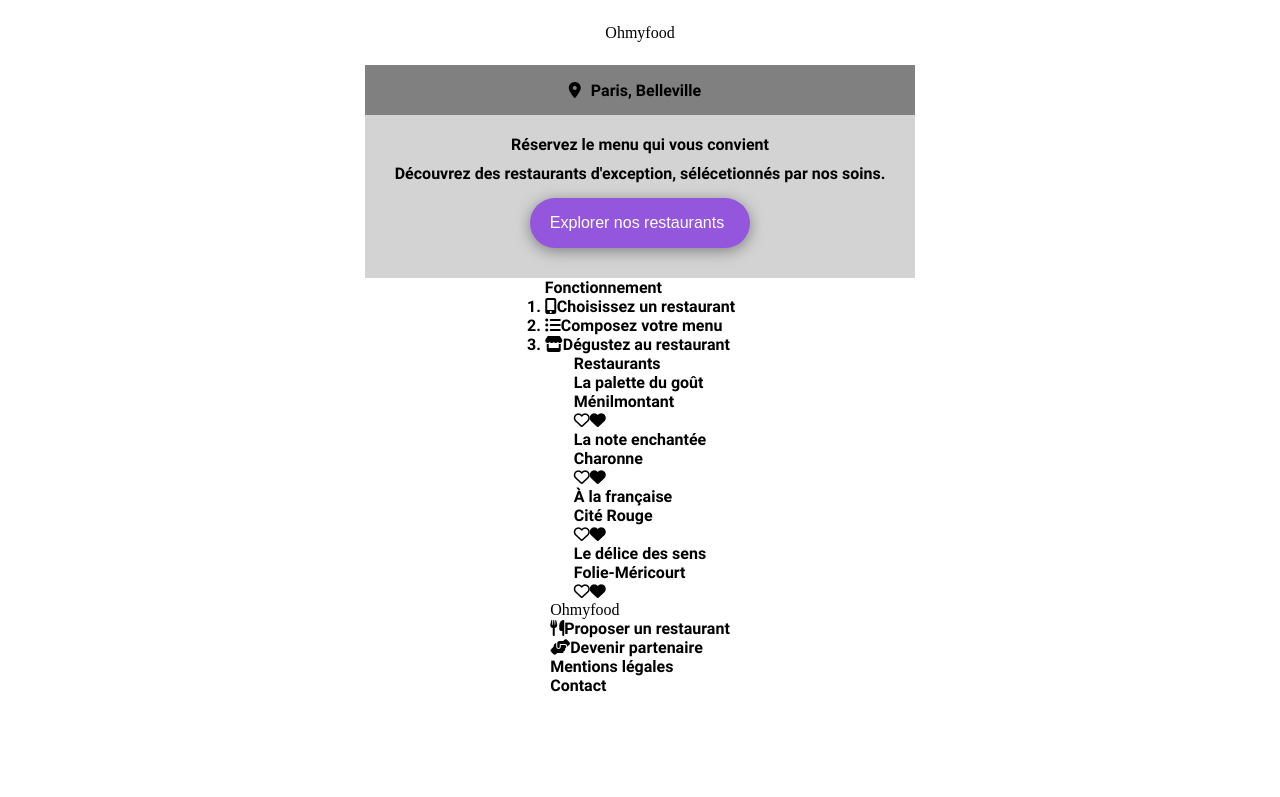
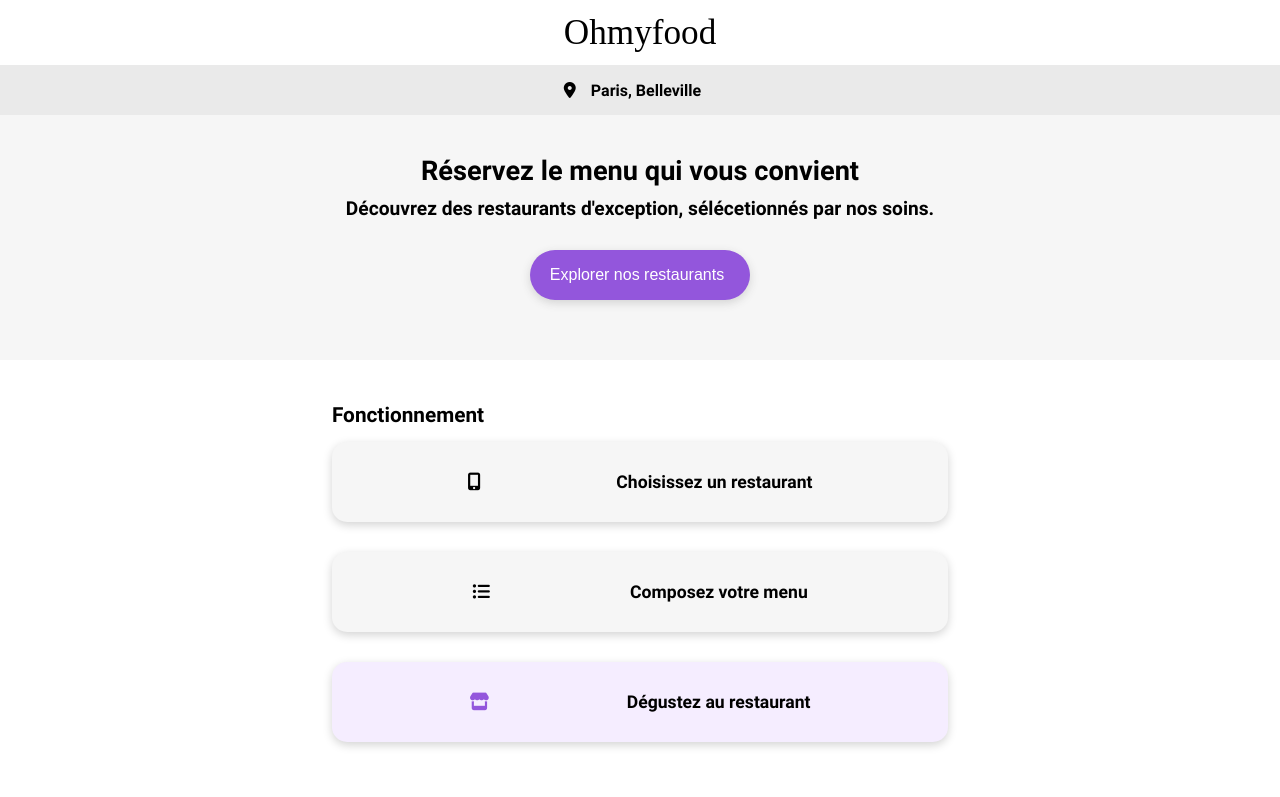
Before and after one commit to Korgmgn/-HamimiZouaoui_3_20062021, a website: page index.html in a window 1280 px wide. Shown: the top 797 px of the page. Drawn offline with Linux system fonts and the light colour scheme; files whose address does not match are found by name; a web font is replaced by a local one.

Commit message:
top index css bckgrd colors & size

```diff
--- a/assets/scss/base/_font-settings.scss
+++ b/assets/scss/base/_font-settings.scss
@@ -8,11 +8,14 @@
     src: url(../../fonts/Roboto-Bold.ttf);
 }
 
-* {
-    font-size: 1em;
-    font-weight: normal;
-    padding-inline-start: 0px;
-    margin: 0px;
+.header__logo, .footer__logo
+{
+    font-family: "Shrikhand";
+}
+
+.main-container
+{
+    font-family: "Roboto";
 }
 
 ul
@@ -24,13 +27,3 @@
     color: black;
     text-decoration: none;
 }
-
-.header__logo, .footer__logo
-{
-    font-family: "Shrikhand";
-}
-
-.main-container
-{
-    font-family: "Roboto";
-}
--- a/assets/scss/layout/_layout.scss
+++ b/assets/scss/layout/_layout.scss
@@ -1,49 +1,30 @@
 @import "./../utils/variables";
-body
-{
-    margin-left: auto;
-    margin-right: auto;
+
+* {
+    font-size: 1em;
+    font-weight: normal;
+    padding-inline-start: 0px;
+    margin: 0px;
 }
 
 .main-container{
     display: flex;
     flex-direction: column;
     align-items: center;
-    max-width: 1440px;
+    margin-left: auto;
+    margin-right: auto;
+
 }
 
 .header {
+    width: 100%;
     display:flex;
     flex-direction: column;
     text-align: center;
-    &__logo {
-        h1 {
+    &__logo h1 {
             display: inline-flex;
             align-items: center;
             height: 65px;
-        }
-    }
-    &__current-location {
-        background-color: grey;
-        &--text {
-            height: 50px;
-            display: inline-flex;
-            align-items: center;
-        }
-        &--icon {
-            position: relative;
-            right: 10px;
-        }
-    }
-    &__intro {
-        background-color: lightgrey;
-        padding: 20px 30px 30px 30px;
-        &--text {
-            margin-bottom: 15px;
-            h2 {
-                font-weight: bold;
-                margin-bottom: 10px;
-            }
-        }
+            font-size: 2.2em;
     }
 }
--- a/assets/scss/main.scss
+++ b/assets/scss/main.scss
@@ -4,4 +4,4 @@
 @import "./base/font-settings";
 @import "./components/buttons";
 @import "./layout/layout";
-@import "./pages/index-nav";
+@import "./pages/index-elements";
--- /dev/null
+++ b/assets/scss/pages/_index-elements.scss
@@ -0,0 +1,56 @@
+@import "./../utils/variables";
+@import "./../utils/mixins";
+.header {
+    &__current-location {
+        background-color: $drkbg-color;
+        &--text {
+            height: 50px;
+            display: inline-flex;
+            align-items: center;
+            font-weight: bold;
+        }
+        &--icon {
+            position: relative;
+            right: 15px;
+        }
+    }
+    &__intro {
+        background-color: $bg-color;
+        padding: 40px 30px 60px 30px;
+        &--text {
+            margin-bottom: 30px;
+            h2 {
+                font-size: 1.7em;
+                font-weight: bold;
+                margin-bottom: 10px;
+                padding: 0 30px 0 30px;
+            }
+            p {
+                font-size: 1.2em;
+            }
+        }
+    }
+}
+
+.nav {
+    height: 440px;
+    display:flex;
+    flex-direction: column;
+    justify-content: center;
+    align-items: flex-start;
+    padding: 0 25px 0 25px;
+    h2 {
+        display: inline-flex;
+        font-size: 1.3em;
+        font-weight: bold;
+    }
+    &__guide {
+        @include nav-card;
+        &--lightblue {
+            @include nav-card(#f5edff);
+            i {
+                color: $color-primary;
+            }
+        }
+    }
+}
--- a/assets/scss/utils/_mixins.scss
+++ b/assets/scss/utils/_mixins.scss
@@ -7,5 +7,19 @@
     background-color: $color-primary;
     border-radius: 25px;
     border: 0px;
-    box-shadow: 0px 3px 15px grey ;
+    box-shadow: $box-shadow;
 }
+
+@mixin nav-card($color: $bg-color){
+    height: 80px;
+    width: 100%;
+    display: inline-flex;
+    justify-content: space-evenly;
+    align-items: center;
+    font-size: 1.1em;
+    font-weight: bold;
+    background-color: $color;
+    border-radius: 15px;
+    box-shadow: $box-shadow;
+    margin: 15px 0 15px 0;
+}
--- a/assets/scss/utils/_variables.scss
+++ b/assets/scss/utils/_variables.scss
@@ -1,5 +1,8 @@
-/*  Colors  */
-
 $color-primary: #9356DC;
 $color-secondary: #FF79DA;
 $color-tertiary: #99E2D0;
+$misc-color: #f5edff;
+$bg-color: #f6f6f6;
+$drkbg-color: #eaeaea;
+
+$box-shadow: 0px 3px 10px lightgrey;
--- a/index.html
+++ b/index.html
@@ -24,13 +24,12 @@
             </header>
 
             <nav class="nav">
-                <div class="nav__guide">
                     <h2>Fonctionnement</h2>
-                        <ol>
-                            <li class="guide__btn--grey"><i class="fa fa-mobile"></i></i>Choisissez un restaurant</li>
-                            <li class="guide__btn--grey"><i class="fas fa-list-ul"></i>Composez votre menu</li>
-                            <li class="guide__btn--lightblue"><i class="fas fa-store"></i>Dégustez au restaurant</li>
-                        </ol>
+                    <ol>
+                        <li class="nav__guide"><i class="fa fa-mobile"></i></i>Choisissez un restaurant</li>
+                        <li class="nav__guide"><i class="fas fa-list-ul"></i>Composez votre menu</li>
+                        <li class="nav__guide--lightblue"><i class="fas fa-store"></i>Dégustez au restaurant</li>
+                    </ol>
                 </div>
             </nav>
 
```
Also changed, not shown: assets/css/style.css, assets/scss/pages/_index-nav.scss (deleted), 1 other file.
